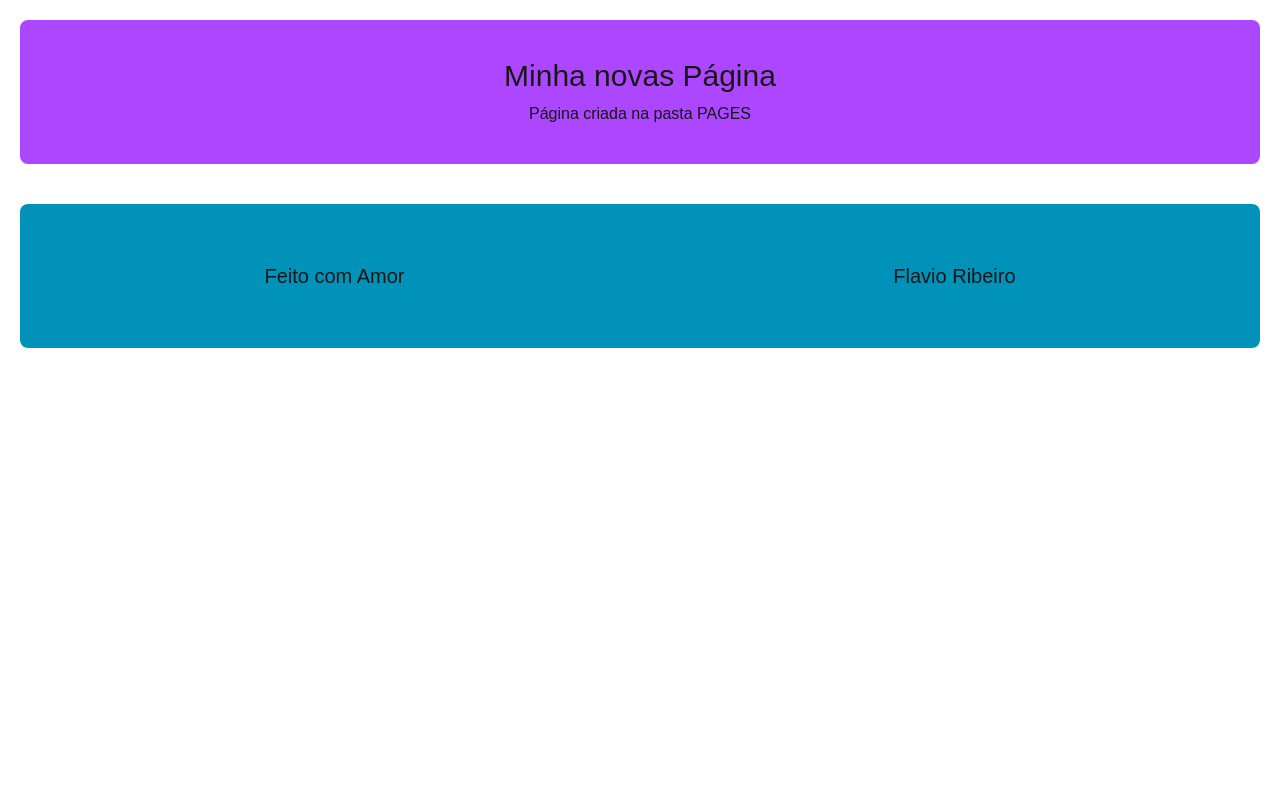
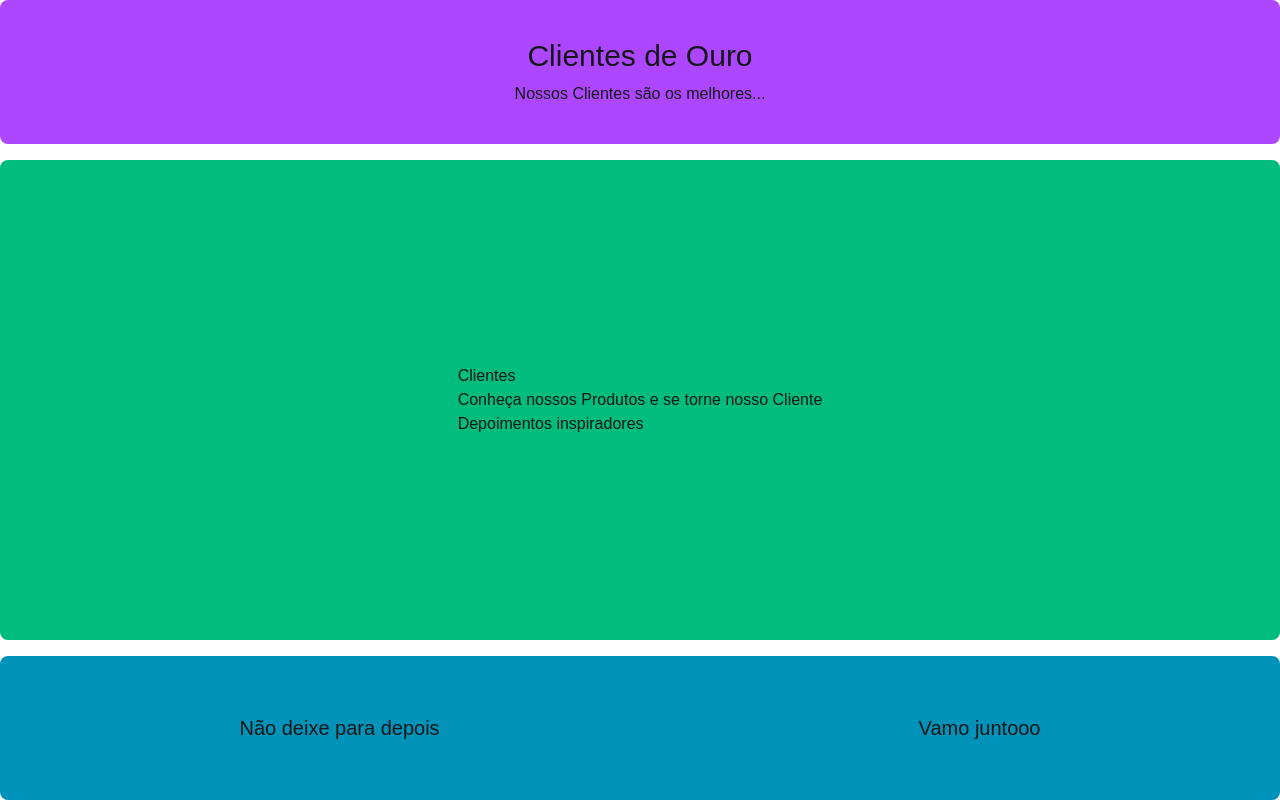
Before and after one commit to flavioribeiro-dev/aprendendo-ReactJS, a Next.js app in the folder FORMACAO-DEV/1.FUNDAMENTOS/my-app-1/: page /clientes in a window 1280 px wide. Built offline with nearby package versions, Linux system fonts and the light colour scheme.

Commit message:
aula 23/24 - criando o componente Página

```diff
--- a/FORMACAO-DEV/1.FUNDAMENTOS/my-app-1/src/components/Conteudo.tsx
+++ b/FORMACAO-DEV/1.FUNDAMENTOS/my-app-1/src/components/Conteudo.tsx
@@ -5,7 +5,7 @@ export default function Conteudo(props: any) {
             bg-emerald-500 rounded-lg
         `}>
             <div>
-                <div>{props.children}</div>
+                {props.children}
             </div>
         </div>
     )
--- /dev/null
+++ b/FORMACAO-DEV/1.FUNDAMENTOS/my-app-1/src/components/Modelo.tsx
@@ -0,0 +1,21 @@
+import Cabecalho from "./Cabecalho";
+import Conteudo from "./Conteudo";
+import Rodape from "./Rodape";
+
+export default function PageDefault(props: any) {
+    return (
+        <div className="flex flex-col gap-4 h-screen">
+            <Cabecalho
+                cabecalho_titulo={props.cabecalho_titulo}
+                cabecalho_subtitulo={props.cabecalho_subtitulo}
+            />
+            <Conteudo>
+                <div>{props.children}</div>
+            </Conteudo>
+            <Rodape
+                rodape_texto_esquerda={props.rodape_texto_esquerda}
+                rodape_texto_direita={props.rodape_texto_direita}
+            />
+        </div>
+    )
+}
--- a/FORMACAO-DEV/1.FUNDAMENTOS/my-app-1/src/pages/clientes.tsx
+++ b/FORMACAO-DEV/1.FUNDAMENTOS/my-app-1/src/pages/clientes.tsx
@@ -1,20 +1,29 @@
 import '../app/globals.css';
-import Conteudo from '@/components/Conteudo';
-import Cabecalho from "@/components/Cabecalho";
-import Rodape from '@/components/Rodape';
+import Modelo from '@/components/Modelo';
 
 export default function Clientes() {
     return (
-        <div className='flex flex-col gap-5 p-5'>
-            <Cabecalho
-                cabecalho_titulo="Minha novas Página"
-                cabecalho_subtitulo="Página criada na pasta PAGES"
-            />
-            <Conteudo />
-            <Rodape
-                rodape_texto_esquerda="Feito com Amor"
-                rodape_texto_direita="Flavio Ribeiro"
-            />
-        </div>
+        <Modelo
+            cabecalho_titulo="Clientes de Ouro"
+            cabecalho_subtitulo="Nossos Clientes são os melhores..."
+            rodape_texto_esquerda="Não deixe para depois"
+            rodape_texto_direita="Vamo juntooo"
+        >
+            <h1>Clientes</h1>
+            <p>Conheça nossos Produtos e se torne nosso Cliente</p>
+            <button>Depoimentos inspiradores</button>
+        </Modelo>
+
+        // <div className='flex flex-col gap-5 p-5'>
+        //     <Cabecalho
+        //         cabecalho_titulo="Minha novas Página"
+        //         cabecalho_subtitulo="Página criada na pasta PAGES"
+        //     />
+        //     <Conteudo />
+        //     <Rodape
+        //         rodape_texto_esquerda="Feito com Amor"
+        //         rodape_texto_direita="Flavio Ribeiro"
+        //     />
+        // </div>
     )
 }
--- a/FORMACAO-DEV/1.FUNDAMENTOS/my-app-1/src/pages/produtos.tsx
+++ b/FORMACAO-DEV/1.FUNDAMENTOS/my-app-1/src/pages/produtos.tsx
@@ -1,28 +1,22 @@
 import '@/app/globals.css';
-import Cabecalho from '@/components/Cabecalho';
-import Conteudo from '@/components/Conteudo';
-import Rodape from '@/components/Rodape';
+import Modelo from '@/components/Modelo';
+
 
 export default function Produtos() {
     return (
-        <div>
-            <Cabecalho
-                cabecalho_titulo="Nossos Produtos"
-                cabecalho_subtitulo="Os melhores produtos você encontra aqui"
-            />
-            <Conteudo>
-                <h1>Os melhores produtos do mundo:</h1>
-                <ul className='list-disc pl-10'>
-                    <li>Café</li>
-                    <li>Teclado</li>
-                    <li>Mouse</li>
-                    <li>Código</li>
-                </ul>
-            </Conteudo>
-            <Rodape
-                rodape_texto_esquerda="Agora vai"
-                rodape_texto_direita="Vamo que vamo"
-            />
-        </div>
+        <Modelo
+            cabecalho_titulo="Página de Produtos"
+            cabecalho_subtitulo="Os melhores produtos você encontra aqui"
+            rodape_texto_esquerda="Feito com Amor"
+            rodape_texto_direita="Vamo que vamooo"
+        >
+            <h1>Lista de Produtos</h1>
+            <ul className='list-disc pl-8'>
+                <li>Café</li>
+                <li>Mouse</li>
+                <li>Teclado</li>
+                <li>Código</li>
+            </ul>
+        </Modelo>
     )
 }
```
